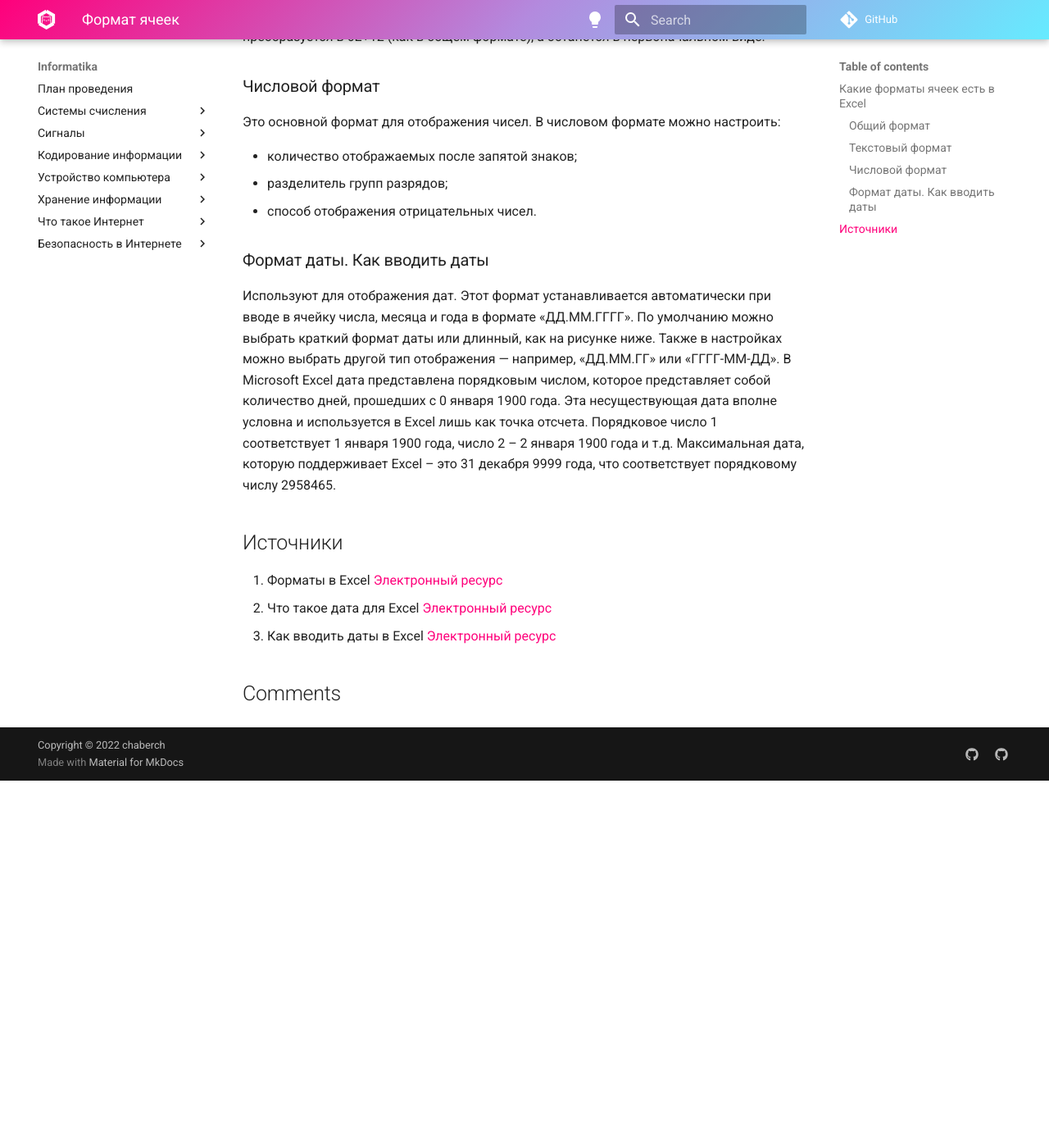
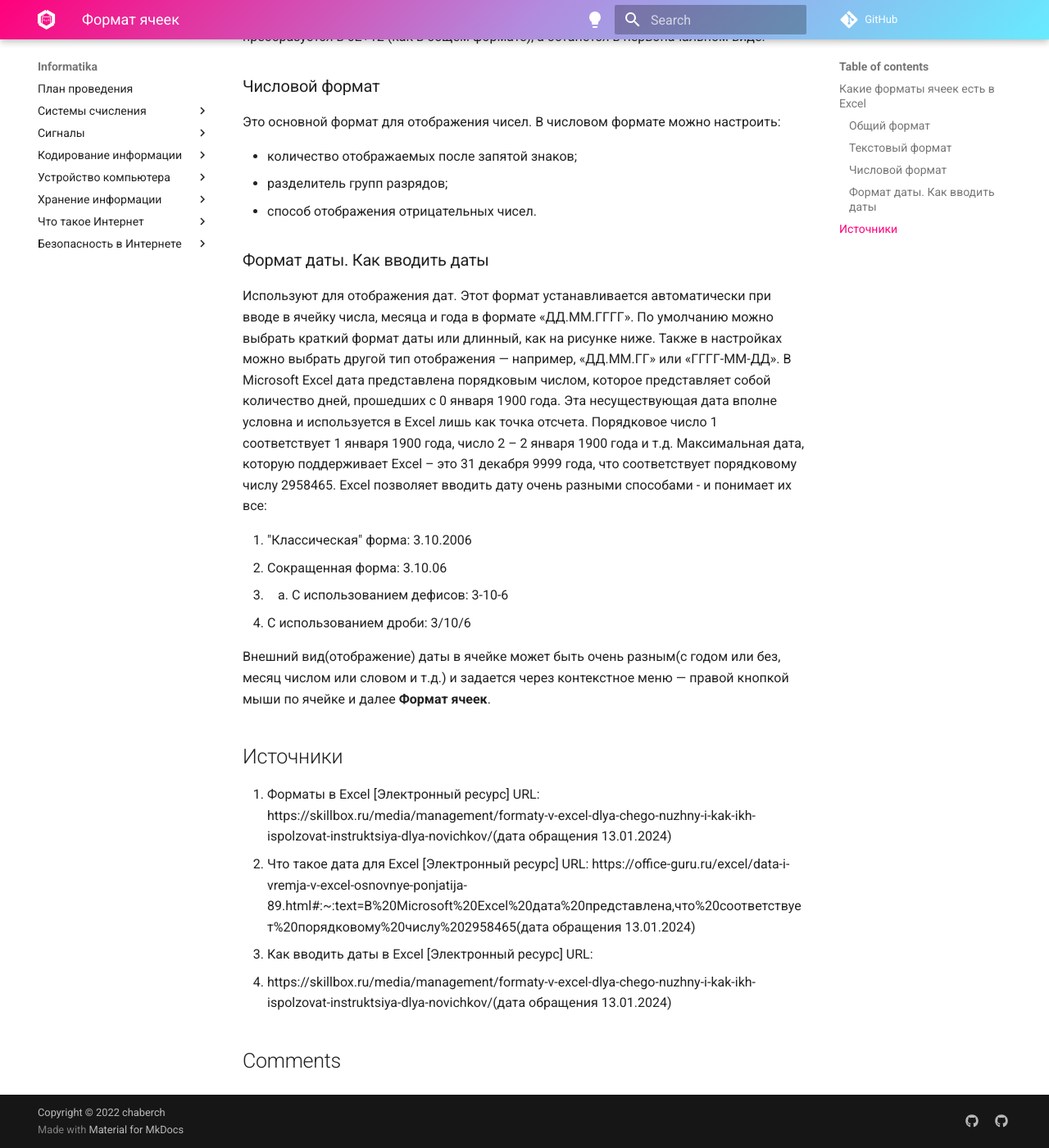
Before and after one commit to chabErch/Informatika, an MkDocs documentation site: the page built from docs/MS Excel/Формат ячеек.md, in a window 1280 px wide and 1400 px high, scrolled down 994 px. Shown: the whole window at 82% size. Built offline with MkDocs 1.6.1 and Material for MkDocs 9.7.7, drawn with Linux system fonts in a browser that asks for light colours; comment, search, counter and statistics services are not loaded; before the commit the page ends 1946 px from its top, so only the background shows below that.

Commit message:
Update Формат ячеек.md

```diff
--- a/docs/MS Excel/Формат ячеек.md
+++ b/docs/MS Excel/Формат ячеек.md
@@ -54,12 +54,20 @@
 1 соответствует 1 января 1900 года, число 2 – 2 января 1900 года и т.д.
 Максимальная дата, которую поддерживает Excel – это 31 декабря 9999 года,
 что соответствует порядковому числу 2958465.
+Excel позволяет вводить дату очень разными способами - и понимает их все:
+
+1. "Классическая" форма: 3.10.2006
+2. Сокращенная форма: 3.10.06
+3. 3. С использованием дефисов: 3-10-6
+4. С использованием дроби: 3/10/6
+
+Внешний вид(отображение) даты в ячейке может быть очень разным(с годом или без, месяц числом или словом и т.д.) и задается через контекстное меню — правой кнопкой мыши по ячейке и далее **Формат ячеек**.
 
 ## Источники
 
-1. Форматы в Excel
-[Электронный ресурс](https://skillbox.ru/media/management/formaty-v-excel-dlya-chego-nuzhny-i-kak-ikh-ispolzovat-instruktsiya-dlya-novichkov/)
-2. Что такое дата для Excel
-[Электронный ресурс](https://office-guru.ru/excel/data-i-vremja-v-excel-osnovnye-ponjatija-89.html#:~:text=В%20Microsoft%20Excel%20дата%20представлена,что%20соответствует%20порядковому%20числу%202958465)
-3. Как вводить даты в Excel
-[Электронный ресурс](https://skillbox.ru/media/management/formaty-v-excel-dlya-chego-nuzhny-i-kak-ikh-ispolzovat-instruktsiya-dlya-novichkov/)
+1. Форматы в Excel [Электронный ресурс] URL:
+https://skillbox.ru/media/management/formaty-v-excel-dlya-chego-nuzhny-i-kak-ikh-ispolzovat-instruktsiya-dlya-novichkov/(дата обращения 13.01.2024)
+2. Что такое дата для Excel [Электронный ресурс] URL:
+https://office-guru.ru/excel/data-i-vremja-v-excel-osnovnye-ponjatija-89.html#:~:text=В%20Microsoft%20Excel%20дата%20представлена,что%20соответствует%20порядковому%20числу%202958465(дата обращения 13.01.2024)
+3. Как вводить даты в Excel [Электронный ресурс] URL:
+4. https://skillbox.ru/media/management/formaty-v-excel-dlya-chego-nuzhny-i-kak-ikh-ispolzovat-instruktsiya-dlya-novichkov/(дата обращения 13.01.2024)
```
